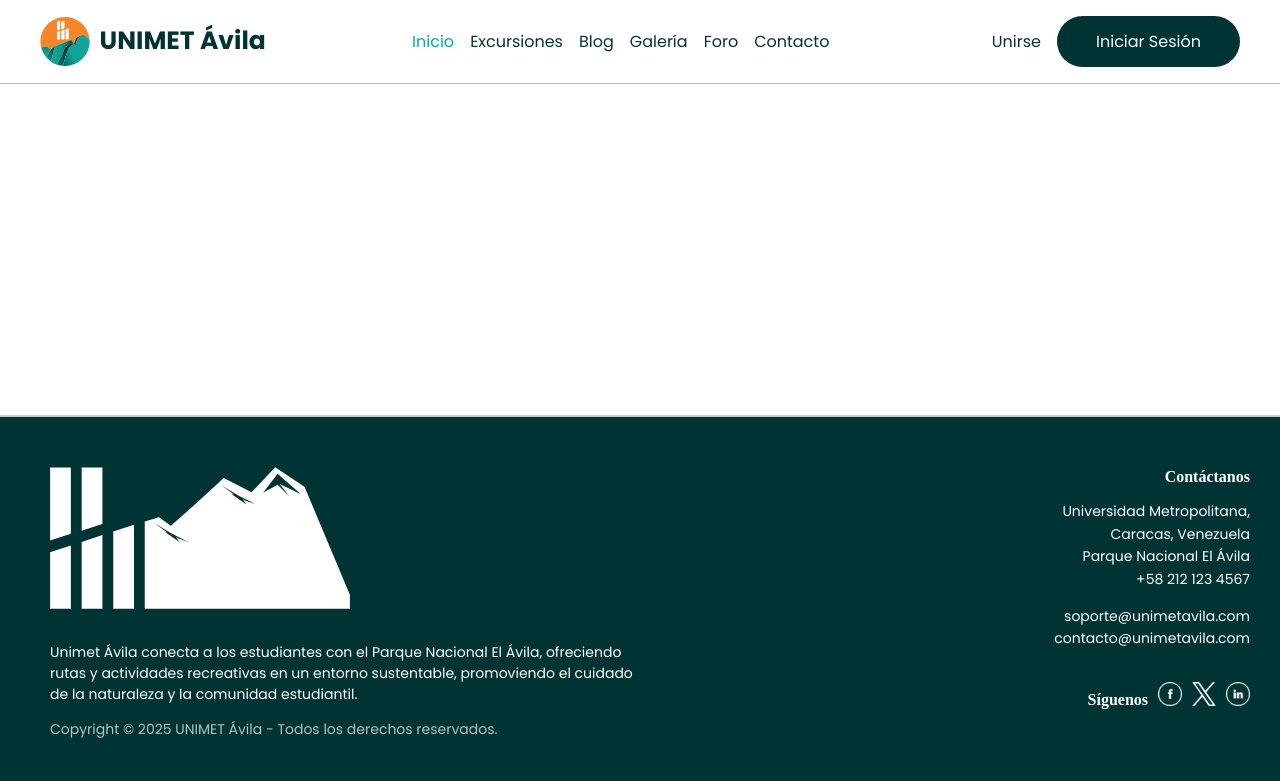
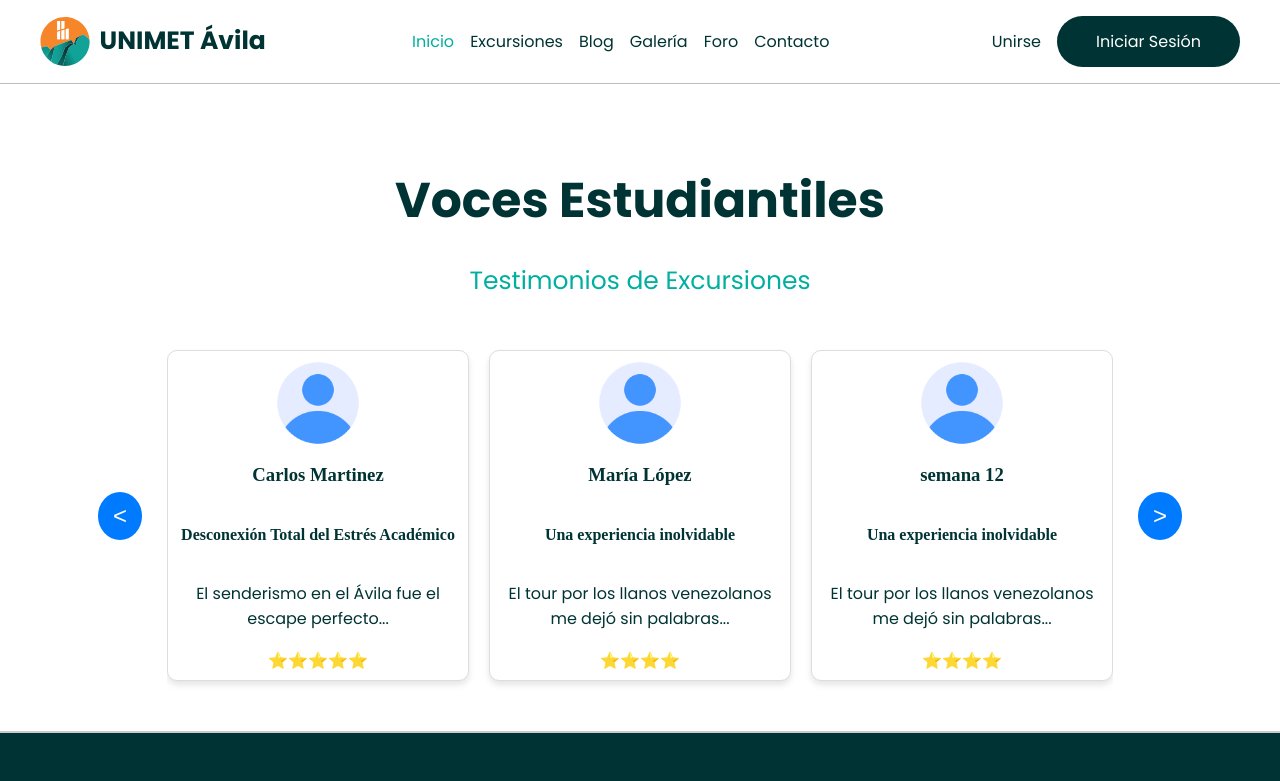
Before and after one commit to Aristides-19/unimet-avila, a React (Vite) app: page / in a window 1280 px wide. Shown: the top 781 px of the page. Built offline with nearby package versions, Linux system fonts and the light colour scheme; no server answers.

Commit message:
componente testimonios para el home (#17)
* componente testimonios para el home

* formateo prettier register

```diff
--- a/src/App.jsx
+++ b/src/App.jsx
@@ -8,7 +8,7 @@ import {
 import Header from './components/Header/Header';
 import Footer from './components/Footer/Footer';
 import NotFound from './pages/NotFound/NotFound';
-import Home from './pages/Home';
+import Home from './pages/Home/Home';
 import Gallery from './pages/Gallery/Gallery';
 import Register from './pages/Register/Register';
 import Login from './pages/Login/Login';
@@ -25,6 +25,7 @@ function App() {
           <Route path='/' element={<Home />} />
           <Route path='/gallery' element={<Gallery />} />
           <Route path='/register' element={<Register />} />
+          <Route path='/home' element={<Home />} />
           <Route path='*' element={<NotFound />} />
           <Route path='/login' element={<Login />} />
         </Routes>
--- /dev/null
+++ b/src/components/Testimonial/Testimonial.jsx
@@ -0,0 +1,89 @@
+import React, { useEffect, useState } from 'react';
+import PropTypes from 'prop-types';
+import TestimonialCard from './TestimonialCard';
+import styles from './Testimonial.module.css';
+
+function Testimonial({ testimonials }) {
+  const [currentIndex, setCurrentIndex] = useState(0);
+  const [itemsPerView, setItemsPerView] = useState(3); // Cantidad inicial de testimonios visibles
+
+  useEffect(() => {
+    const updateItemsPerView = () => {
+      if (window.innerWidth <= 480) {
+        setItemsPerView(1); // Mostrar solo un testimonio en patallas pequenas
+      } else if (window.innerWidth <= 768) {
+        setItemsPerView(2); //Mostrar dos testimonios en pantallas medianas
+      } else {
+        setItemsPerView(3); // Mostrar tres testimonios en pantallas grandes
+      }
+    };
+
+    updateItemsPerView();
+    window.addEventListener('resize', updateItemsPerView); // Ajuta el diseno al redimensionar la ventana
+
+    return () => window.removeEventListener('resize', updateItemsPerView);
+  }, []);
+
+  const goToPrevious = () => {
+    setCurrentIndex((prevIndex) =>
+      prevIndex === 0
+        ? testimonials.length - itemsPerView
+        : prevIndex - itemsPerView
+    );
+  };
+
+  const goToNext = () => {
+    setCurrentIndex((prevIndex) =>
+      prevIndex + itemsPerView >= testimonials.length
+        ? 0
+        : prevIndex + itemsPerView
+    );
+  };
+
+  const visibleTestimonials = testimonials.slice(
+    currentIndex,
+    currentIndex + itemsPerView
+  );
+  return (
+    <section className={styles.carousel}>
+      <h2 className={styles.heading}>Voces Estudiantiles</h2>
+      <p className={styles.subheading}>Testimonios de Excursiones</p>
+
+      <div className={styles.carouselContainer}>
+        <button onClick={goToPrevious} className={styles.navButton}>
+          {'<'}
+        </button>
+        <div className={styles.testimonialGrid}>
+          {visibleTestimonials.map((testimonial, index) => (
+            <TestimonialCard
+              key={index}
+              name={testimonial.name}
+              title={testimonial.title}
+              review={testimonial.review}
+              image={testimonial.image}
+              stars={testimonial.stars}
+            />
+          ))}
+        </div>
+
+        <button onClick={goToNext} className={styles.navButton}>
+          {'>'}
+        </button>
+      </div>
+    </section>
+  );
+}
+
+Testimonial.propTypes = {
+  testimonials: PropTypes.arrayOf(
+    PropTypes.shape({
+      name: PropTypes.string.isRequired,
+      title: PropTypes.string.isRequired,
+      review: PropTypes.string.isRequired,
+      image: PropTypes.string.isRequired,
+      stars: PropTypes.number.isRequired,
+    })
+  ).isRequired,
+};
+
+export default Testimonial;
--- /dev/null
+++ b/src/components/Testimonial/Testimonial.module.css
@@ -0,0 +1,78 @@
+.carousel {
+  text-align: center;
+  padding: 40px 20px;
+  background-color: var(--sunlight);
+}
+
+.heading {
+  font-family: 'Poppins', serif;
+  font-size: var(--step-4);
+  font-weight: bold;
+  margin-bottom: 10px;
+  color: var(--forest);
+}
+
+.subheading {
+  font-family: 'Poppins', serif;
+  font-size: var(--step-1);
+  color: var(--earth-sky);
+  margin-bottom: var(--margin);
+}
+
+.carouselContainer {
+  display: flex;
+  align-items: center;
+  justify-content: center;
+  gap: 25px; /* Espaciado entre botones y testimonios */
+}
+
+.testimonialGrid {
+  display: flex;
+  overflow: hidden;
+  grid-template-columns: repeat(auto-fit, minmax(250px, 1fr));
+  gap: 20px; /* Espaciado entre testimonios */
+}
+
+.testimonialGrid > div {
+  flex: 0 0 auto; /* cada tarjeta mantenga su tamaño */
+}
+
+.navButton {
+  background-color: #007bff;
+  border: none;
+  color: white;
+  font-size: 24px;
+  padding: 10px 15px;
+  cursor: pointer;
+  border-radius: 50%;
+  transition: background-color 0.3s ease;
+}
+
+.navButton:hover {
+  background-color: #0056b3;
+}
+
+/* Media Queries para Responsividad */
+@media (max-width: 768px) {
+  .testimonialGrid {
+    gap: 15px; /* Reduce el espacio entre testimonios */
+  }
+
+  .navButton {
+    font-size: 20px; /* Reduce el tamaño de las flechas */
+  }
+}
+
+@media (max-width: 480px) {
+  .heading {
+    font-size: 22px;
+  }
+
+  .subheading {
+    font-size: 16px;
+  }
+
+  .testimonialGrid {
+    gap: 0; /* Sin espacio entre testimonios */
+  }
+}
--- /dev/null
+++ b/src/components/Testimonial/TestimonialCard.jsx
@@ -0,0 +1,25 @@
+import React from 'react';
+import PropTypes from 'prop-types';
+import styles from './TestimonialCard.module.css';
+
+function TestimonialCard({ name, title, review, image, stars }) {
+  return (
+    <div className={styles.card}>
+      <img src={image} alt={`Foto de ${name}`} className={styles.profile} />
+      <h3>{name}</h3>
+      <h4>{title}</h4>
+      <p>{review}</p>
+      <div className={styles.stars}>{'⭐'.repeat(stars)}</div>
+    </div>
+  );
+}
+
+TestimonialCard.propTypes = {
+  name: PropTypes.string.isRequired,
+  title: PropTypes.string.isRequired,
+  review: PropTypes.string.isRequired,
+  image: PropTypes.string.isRequired,
+  stars: PropTypes.number.isRequired,
+};
+
+export default TestimonialCard;
--- /dev/null
+++ b/src/components/Testimonial/TestimonialCard.module.css
@@ -0,0 +1,91 @@
+.card {
+  background-color: var(--sunlight);
+  border: 1px solid #ddd;
+  border-radius: 10px;
+  padding: 10px;
+  box-shadow: 0 4px 6px rgba(0, 0, 0, 0.1);
+  display: flex;
+  flex-direction: column;
+  align-items: center;
+  max-width: 280px;
+  height: auto;
+  margin: 10px auto;
+  text-align: center;
+  transition: transform 0.3s ease;
+  color: var(--forest);
+}
+
+.card:hover {
+  transform: scale(1.01);
+}
+
+.imageContainer {
+  width: 50px;
+  height: 50px;
+  border-radius: 50%;
+  overflow: hidden;
+  margin-bottom: 1px;
+}
+
+.profile {
+  width: 30%;
+  height: 30%;
+  object-fit: cover;
+}
+
+.name {
+  font-family: 'Poppins', serif;
+  font-size: var(--step--1);
+  font-weight: bold;
+  margin-bottom: 1px;
+}
+
+.title {
+  font-family: 'Poppins', serif;
+  font-size: var(--step--2);
+  color: var(--forest);
+  margin-bottom: 8px;
+}
+
+.review {
+  font-family: 'Poppins', serif;
+  font-size: 12px;
+  color: #333;
+  margin-bottom: 6px;
+  line-height: 1.3;
+}
+
+.stars {
+  color: gold;
+  font-size: var(--step--1);
+  margin-top: 4px;
+}
+
+/* Media Queries */
+@media (max-width: 480px) {
+  .card {
+    max-width: 100%; /* La tarjeta ocupa todo el ancho en móviles */
+    padding: 12px; /* Reducimos el padding */
+  }
+
+  .imageContainer {
+    width: 40px;
+    height: 40px; /* Reducimos el tamaño de la imagen */
+  }
+
+  .name {
+    font-size: 14px;
+  }
+
+  .title {
+    font-size: 12px;
+  }
+
+  .review {
+    font-size: 11px;
+  }
+
+  .stars {
+    font-size: 12px;
+  }
+}
--- a/src/pages/Home.jsx
+++ /dev/null
@@ -1,7 +0,0 @@
-import React from 'react';
-
-function Home() {
-  return <></>;
-}
-
-export default Home;
--- /dev/null
+++ b/src/pages/Home/Home.jsx
@@ -0,0 +1,58 @@
+import React from 'react';
+import Testimonial from '../../components/Testimonial/Testimonial';
+import profile from '../../components/Testimonial/profile.png';
+
+function Home() {
+  const testimonialsData = [
+    {
+      name: 'Carlos Martinez',
+      title: 'Desconexión Total del Estrés Académico',
+      review: 'El senderismo en el Ávila fue el escape perfecto...',
+      image: profile,
+      stars: 5,
+    },
+    {
+      name: 'María López',
+      title: 'Una experiencia inolvidable',
+      review: 'El tour por los llanos venezolanos me dejó sin palabras...',
+      image: profile,
+      stars: 4,
+    },
+    {
+      name: 'semana 12',
+      title: 'Una experiencia inolvidable',
+      review: 'El tour por los llanos venezolanos me dejó sin palabras...',
+      image: profile,
+      stars: 4,
+    },
+    {
+      name: 'azul',
+      title: 'Una experiencia inolvidable',
+      review: 'El tour por los llanos venezolanos me dejó sin palabras...',
+      image: profile,
+      stars: 1,
+    },
+    {
+      name: 'verde',
+      title: 'Una experiencia inolvidable',
+      review: 'El tour por los llanos venezolanos me dejó sin palabras...',
+      image: profile,
+      stars: 2,
+    },
+    {
+      name: 'si',
+      title: 'Una experiencia inolvidable',
+      review: 'El tour por los llanos venezolanos me dejó sin palabras...',
+      image: profile,
+      stars: 3,
+    },
+  ];
+
+  return (
+    <div>
+      <Testimonial testimonials={testimonialsData} />
+    </div>
+  );
+}
+
+export default Home;
--- a/src/pages/Register/Register.jsx
+++ b/src/pages/Register/Register.jsx
@@ -2,8 +2,8 @@ import React, { useState } from 'react';
 import { auth, db } from '../../firebase.js';
 import { createUserWithEmailAndPassword } from 'firebase/auth';
 import { doc, setDoc } from 'firebase/firestore';
-import classroomImage from './classroom.jpg'; // Importa la imagen
 import { useNavigate } from 'react-router-dom';
+
 import InputField from '../../components/InputField/InputField';
 import SelectField from '../../components/SelectField/SelectField';
 import ErrorMessage from '../../components/ErrorMessage/ErrorMessage';
@@ -90,15 +90,7 @@ const Register = () => {
   return (
     <div className={styles.pageContainer}>
       {/*Imagen a la izquierda*/}
-      <div className={styles.leftSection}>
-        <div className='registerCard'>
-          <img
-            src={classroomImage}
-            alt='Registro'
-            className={styles.registerImage}
-          />
-        </div>
-      </div>
+      <div className={styles.leftSection}></div>
 
       {/*Formulario de registro a la derecha*/}
       <div className={styles.rightSection}>
@@ -213,7 +205,7 @@ const Register = () => {
               <GoogleButton
                 onSuccess={(message) => {
                   setSuccess(message);
-                  navigate(-1); // Redirige a otra pagina
+                  //navigate(-1);; // Redirige a otra pagina
                 }}
                 onError={(message) => setError(message)}
               />
```
Also changed, not shown: src/pages/Register/Register.module.css (+12 -26 lines), src/assets/google-icon.png (added), src/components/Testimonial/profile.png (added).
